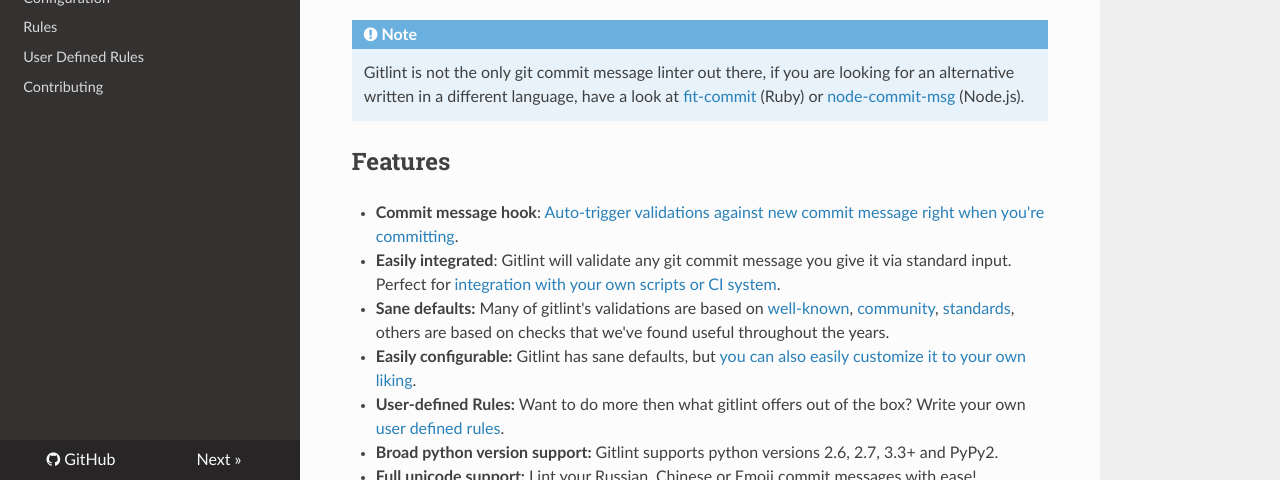
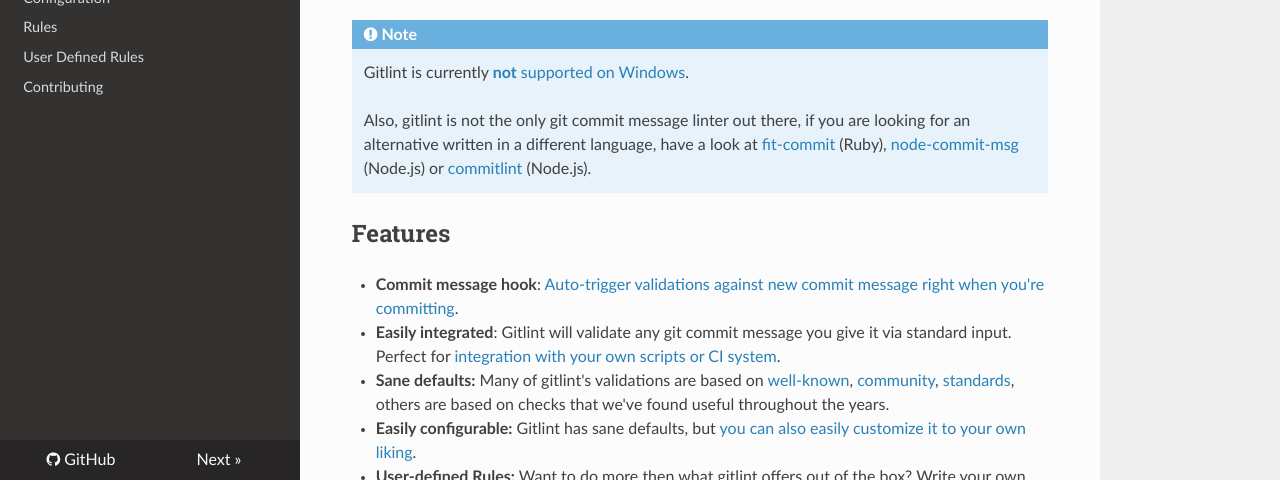
Before and after one commit to jorisroovers/gitlint, an MkDocs documentation site: the page built from docs/index.md, in a window 1280 px wide and 900 px high, cut to the strip 420-900 px from the top of the window. Built offline with MkDocs 1.6.1, drawn with Linux system fonts in a browser that asks for light colours; nearby versions of some CDN libraries; old or Windows-style settings are respelled for this version of MkDocs; some of the changed text lies outside the part shown.

Commit message:
Minor documentation updates prior to 0.10.0 release
Nothing major, just minor tweaks.

```diff
--- a/docs/index.md
+++ b/docs/index.md
@@ -7,9 +7,11 @@
 <script type="text/javascript" src="https://asciinema.org/a/30477.js" id="asciicast-30477" async></script>
 
 !!! note
-    Gitlint is not the only git commit message linter out there, if you are looking for an alternative written in a different language,
-    have a look at [fit-commit](https://github.com/m1foley/fit-commit) (Ruby) or
-    [node-commit-msg](https://github.com/clns/node-commit-msg) (Node.js).
+    Gitlint is currently [**not** supported on Windows](https://github.com/jorisroovers/gitlint/issues/20).
+
+    Also, gitlint is not the only git commit message linter out there, if you are looking for an alternative written in a different language,
+    have a look at [fit-commit](https://github.com/m1foley/fit-commit) (Ruby),
+    [node-commit-msg](https://github.com/clns/node-commit-msg) (Node.js) or [commitlint](http://marionebl.github.io/commitlint) (Node.js).
 
 ## Features ##
  - **Commit message hook**: [Auto-trigger validations against new commit message right when you're committing](#using-gitlint-as-a-commit-msg-hook).
--- a/setup.py
+++ b/setup.py
@@ -15,7 +15,7 @@
 
 description = "Git commit message linter written in python, checks your commit messages for style."
 long_description = """
-Great for use as a commit-msg git hook or as part of your gating script in a CI pipeline (e.g. jenkins).
+Great for use as a commit-msg git hook or as part of your gating script in a CI pipeline (e.g. jenkins, gitlab).
 Many of the gitlint validations are based on `well-known`_ community_ `standards`_, others are based on checks that
 we've found useful throughout the years. Gitlint has sane defaults, but you can also easily customize it to your
 own liking.
```
Also changed, not shown: other parts of docs/index.md (+2 -2 lines), CHANGELOG.md (+3 -3 lines), README.md (+1 -1 lines).
